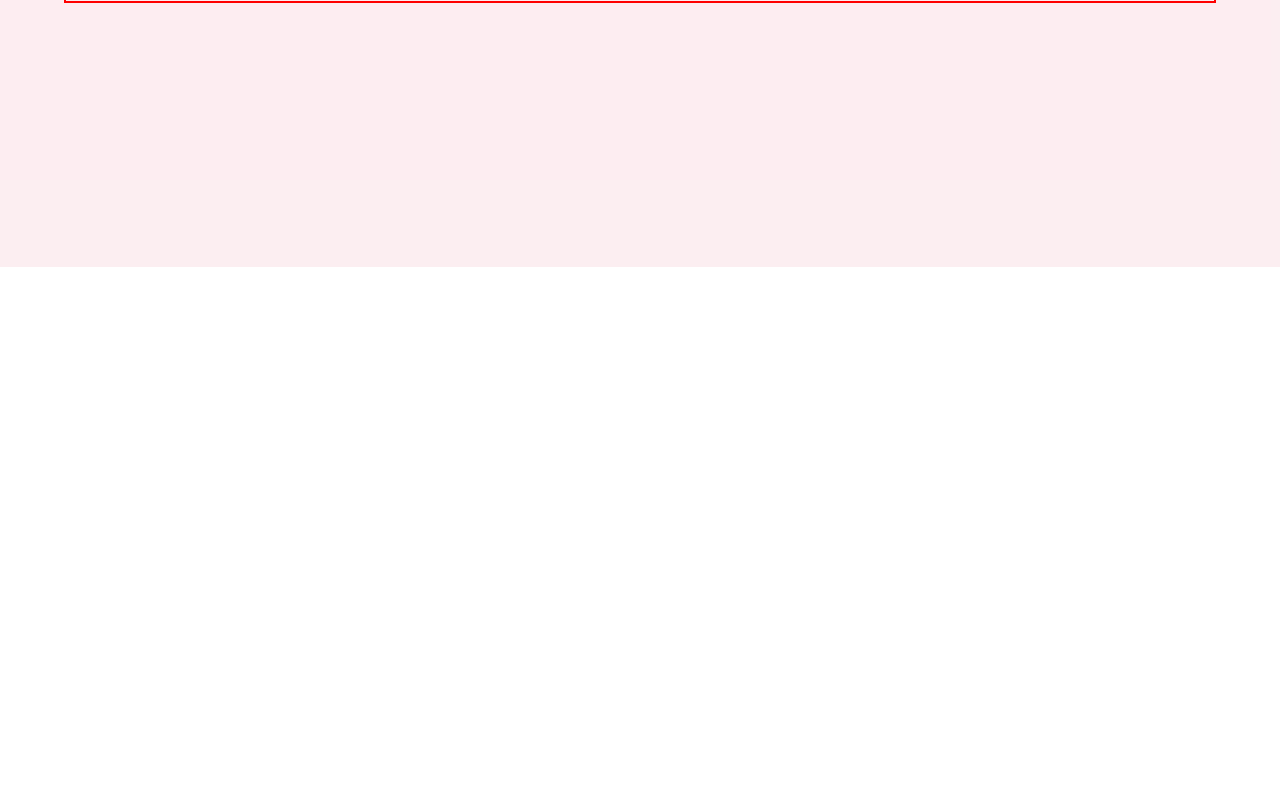
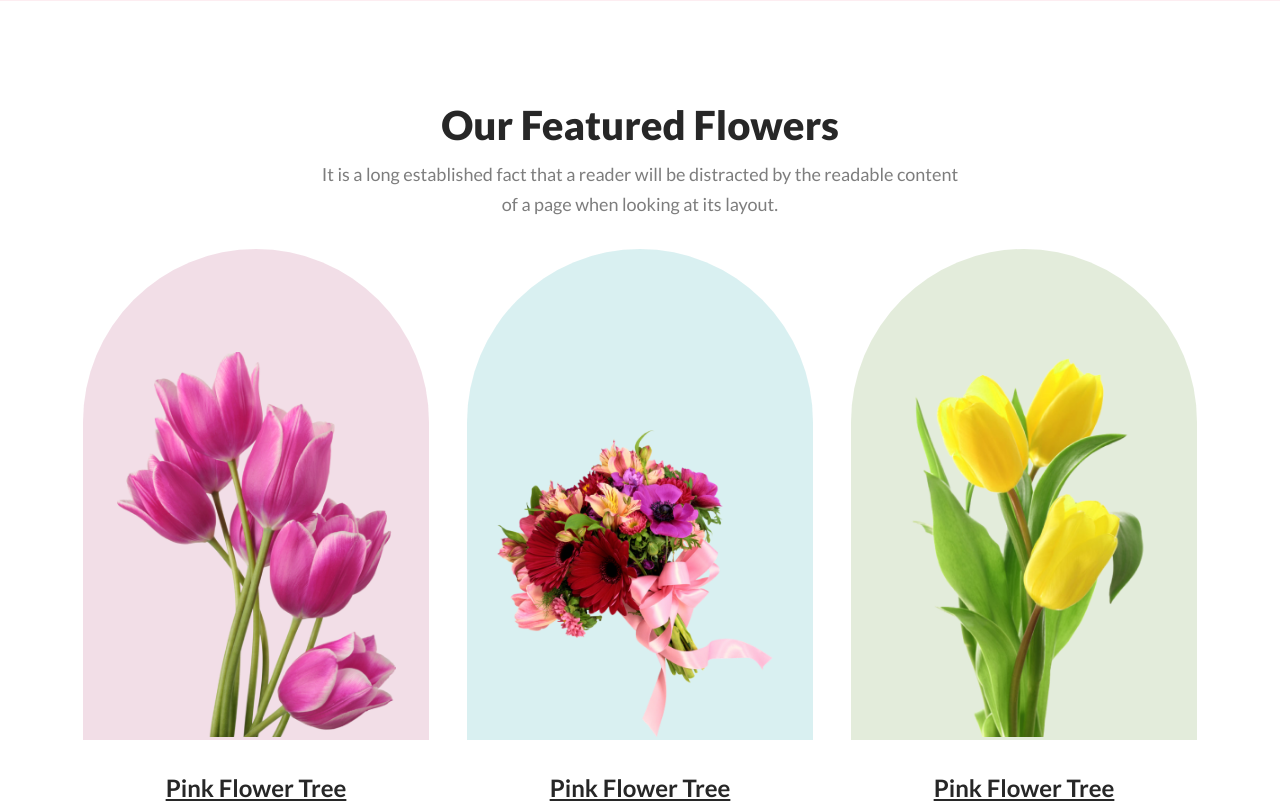
Before and after one commit to nabinjahid/my-flower-shop, a plain HTML site: page index.html in a window 1280 px wide. Shown: the part 583-1388 px from the top of the page. Before the commit the page ends 850 px from the top, so only its background shows below. Drawn offline with Linux system fonts and the light colour scheme.

Commit message:
feature section

```diff
--- a/index.html
+++ b/index.html
@@ -19,5 +19,36 @@
             </div>
         </div>
     </section>
+
+    <section class="feature-section">
+        <div class="section-headding">
+            <h2 class="section-title">Our Featured Flowers</h2>
+            <p class="section-des">It is a long established fact that a reader will be distracted by the readable content of a page when looking at its layout.</p>
+        </div>
+
+        <div class="gallary">
+            <div class="gallary-cell">
+                <div class="img-box">
+                    <div class="img"><img src="./images/featured1.png" alt=""></div>
+                </div>
+                <div class="link"><a href="#">Pink Flower Tree</a></div>
+            </div>
+
+            <div class="gallary-cell">
+                <div class="img-box two">
+                    <div class="img"><img src="./images/featured2.png" alt=""></div>
+                </div>
+                <div class="link"><a href="#">Pink Flower Tree</a></div>
+            </div>
+
+            <div class="gallary-cell">
+                <div class="img-box three">
+                    <div class="img"><img src="./images/featured3.png" alt=""></div>
+                </div>
+                <div class="link"><a href="#">Pink Flower Tree</a></div>
+            </div>
+
+        </div>
+    </section>
 </body>
 </html>
--- a/style.css
+++ b/style.css
@@ -1,6 +1,7 @@
 @import url('https://fonts.googleapis.com/css2?family=Lato:ital,wght@0,100;0,300;0,400;0,700;0,900;1,100;1,300;1,400;1,700;1,900&display=swap');
 
 * {
+    max-width: 1920px;
     margin: 0;
     padding: 0;
     box-sizing: border-box;
@@ -8,13 +9,12 @@
 }
 
 #banner-section {
-    max-width: 1920px;
-    height: 850px;
+    /* height: 650px; */
     background: rgba(229, 84, 115, 0.1);
 }
 
 .banner {
-    border: 2px solid red;
+    /* border: 2px solid red; */
     width: 90%;
     margin: 0px auto;
     display: flex;
@@ -25,6 +25,7 @@
 }
 
 .banner-img {
+    /* border: 2px solid red; */
     text-align: end;
 }
 
@@ -40,7 +41,7 @@
 
 .banner-title {
     margin-bottom: 20px;
-    border: 2px solid red;
+    /* border: 2px solid red; */
     color: rgb(39, 39, 39);
     font-family: Lato;
     font-size: 60px;
@@ -85,3 +86,88 @@
     border: none;
     background: rgb(229, 84, 115);
 }
+
+/*  feture Img gallary section */
+
+
+.feature-section{
+    margin-top: 100px;
+    text-align: center;
+
+}
+
+.section-headding{
+    text-align: center;
+}
+
+.section-title{
+    margin-bottom: 10px;
+    color: rgb(39, 39, 39);
+font-family: Lato;
+font-size: 40px;
+font-weight: 800;
+line-height: 48px;
+letter-spacing: 0%;
+text-align: center;
+}
+
+.section-des{
+    width: 50%;
+    margin: 0px auto;
+    color: rgba(39, 39, 39, 0.6);
+font-family: Lato;
+font-size: 18px;
+font-weight: 400;
+line-height: 30px;
+letter-spacing: 0%;
+text-align: center;
+}
+
+.gallary{
+    text-align: center;
+    width: 90%;
+    margin: 30px auto;
+    display: flex;
+    justify-content: space-around;
+
+}
+.gallary-cell{
+    width: 30%;
+    /* border: 12px solid green; */
+}
+.img-box{
+    display: flex;
+    justify-content: center;
+    align-items: end;
+    /* border: 2px solid red; */
+    height: 100%;
+    width: 100%;
+    border-radius: 300px 300px 0px 0px;
+
+background: rgba(167, 33, 98, 0.15);
+}
+.two{
+   background: rgba(5, 151, 160, 0.15);
+}
+.three{
+    background: rgba(71, 125, 17, 0.15);
+}
+.img img{
+    width: 90%;
+}
+.link{
+    text-align: center;
+    margin-top: 30px;
+}
+.link a{
+    text-decoration: none;
+    color: rgb(39, 39, 39);
+font-family: Lato;
+font-size: 24px;
+font-weight: 700;
+line-height: 35px;
+letter-spacing: 0%;
+text-align: center;
+text-decoration-line: underline;
+    /* color: black; */
+}
```
